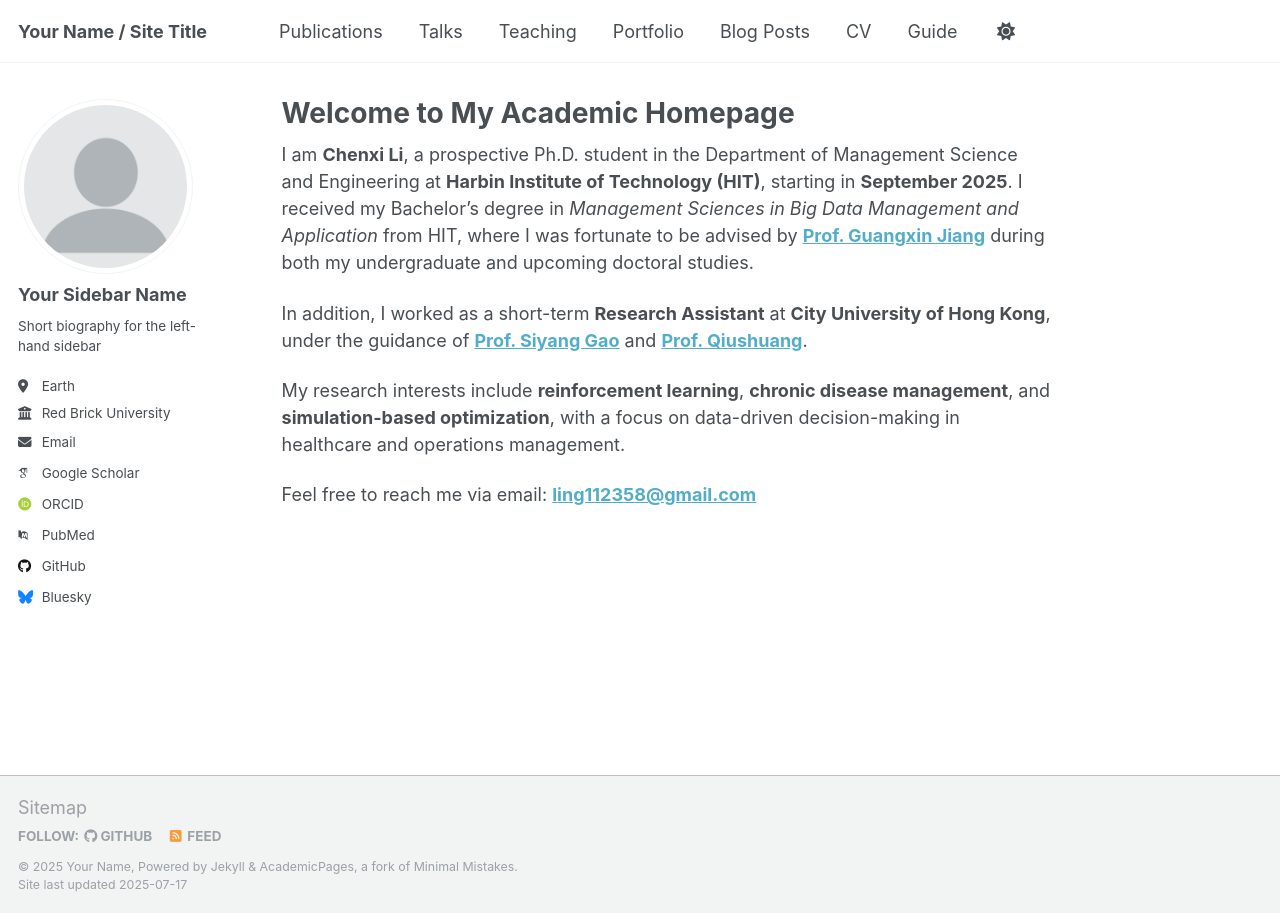
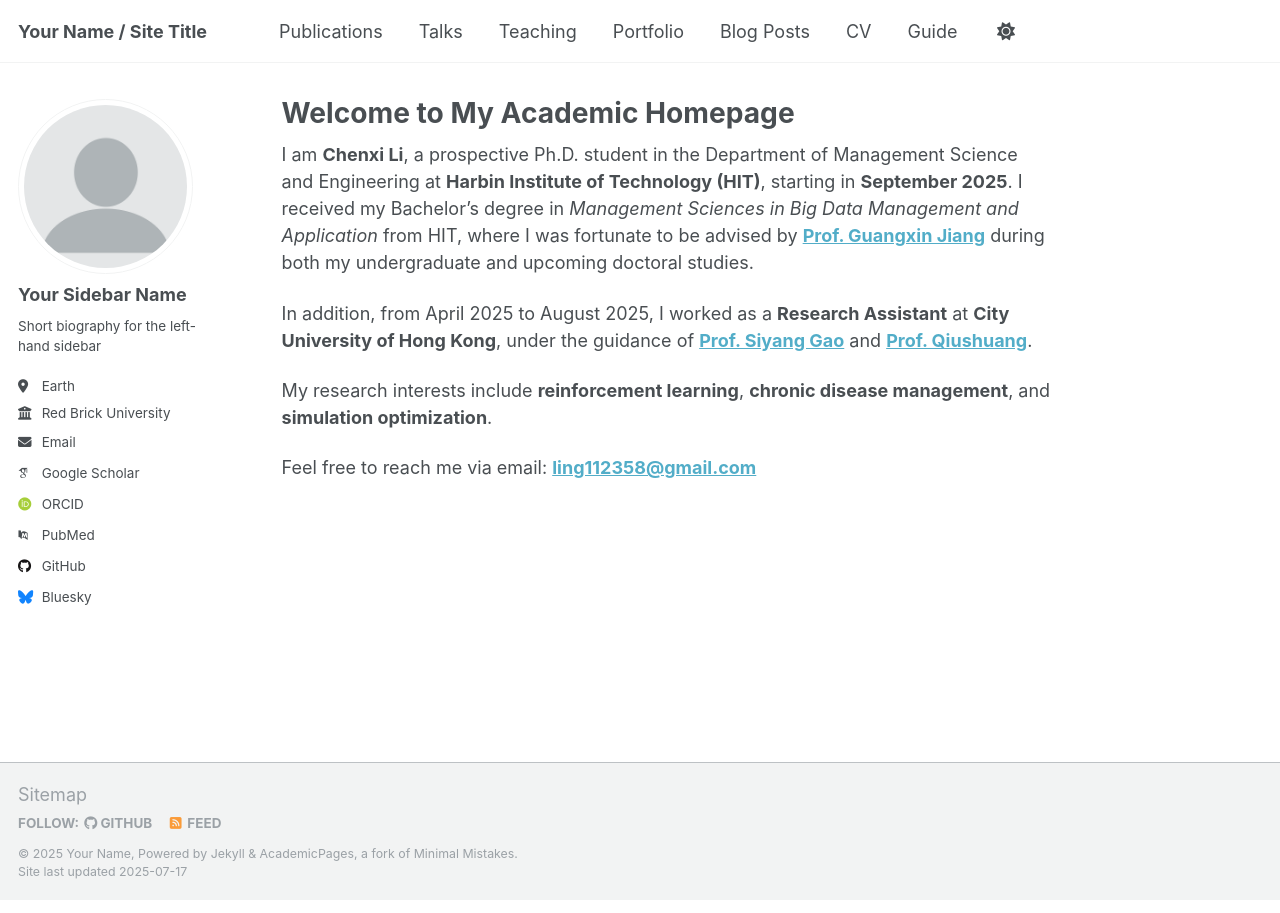
Before and after one commit to ling112211/ling112211.github.io, a Jekyll site: the page built from _pages/about.md, in a window 1280 px wide. Built offline with Jekyll 4.4.1, drawn with Linux system fonts in a browser that asks for light colours; some web fonts are replaced; a script that is not in the unit is left out.

Commit message:
Update about.md

```diff
--- a/_pages/about.md
+++ b/_pages/about.md
@@ -9,8 +9,8 @@ redirect_from:
 
 I am **Chenxi Li**, a prospective Ph.D. student in the Department of Management Science and Engineering at **Harbin Institute of Technology (HIT)**, starting in **September 2025**. I received my Bachelor's degree in *Management Sciences in Big Data Management and Application* from HIT, where I was fortunate to be advised by [**Prof. Guangxin Jiang**](https://homepage.hit.edu.cn/jiangguangxin) during both my undergraduate and upcoming doctoral studies.
 
-In addition, I worked as a short-term **Research Assistant** at **City University of Hong Kong**, under the guidance of [**Prof. Siyang Gao**](https://www.cityu.edu.hk/stfprofile/siyangao.htm) and [**Prof. Qiushuang**](https://shq-ml.github.io/#publication).
+In addition, from April 2025 to August 2025, I worked as a **Research Assistant** at **City University of Hong Kong**, under the guidance of [**Prof. Siyang Gao**](https://www.cityu.edu.hk/stfprofile/siyangao.htm) and [**Prof. Qiushuang**](https://shq-ml.github.io/#publication).
 
-My research interests include **reinforcement learning**, **chronic disease management**, and **simulation-based optimization**, with a focus on data-driven decision-making in healthcare and operations management.
+My research interests include **reinforcement learning**, **chronic disease management**, and **simulation optimization**.
 
 Feel free to reach me via email: [**ling112358@gmail.com**](ling112358@gmail.com)
```
